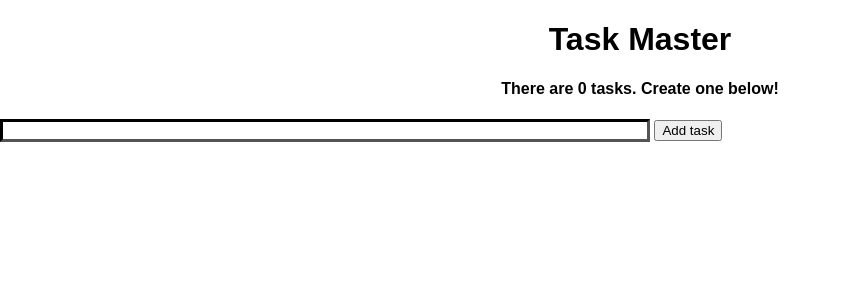
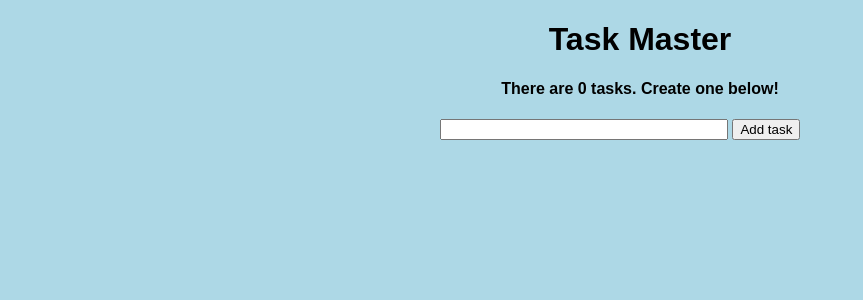
Before and after one commit to nukkua/to_do_list, a Flask app: page / in a window 1280 px wide. Shown: the top 300 px of the page, without its empty margins (0-863 px from the left). Run offline with Flask 2, Linux system fonts and the light colour scheme; data that the repository does not hold is empty.

Commit message:
first app

```diff
--- a/static/css/main.css
+++ b/static/css/main.css
@@ -1,20 +1,38 @@
-body{
+body, html {
     margin: 0;
     font-family: sans-serif;
+    background-color: lightblue;
 }
-.table{
-    border-width: 2px;
+
+.content {
+    margin: 0 auto;
+    width: 400px;
+}
+
+table, td, th {
+    border: 1px solid #aaa;
+}
+
+table {
+    border-collapse: collapse;
+    width: 100%;
+}
+
+th {
+    height: 30px;
+}
+
+td {
+    text-align: center;
+    padding: 5px;
+}
+
+.form {
+    border-width: 3px;
     border-color: black;
-}
-td{
-    text-align: center;
-    padding: 5px
-}
-.form{
     margin-top: 20px;
 }
-#content{
-    width: 50%;
-    border-width: 3px;
-    border-color: black;
+
+#content {
+    width: 70%;
 }
```
Also changed, not shown: instance/test.db.
